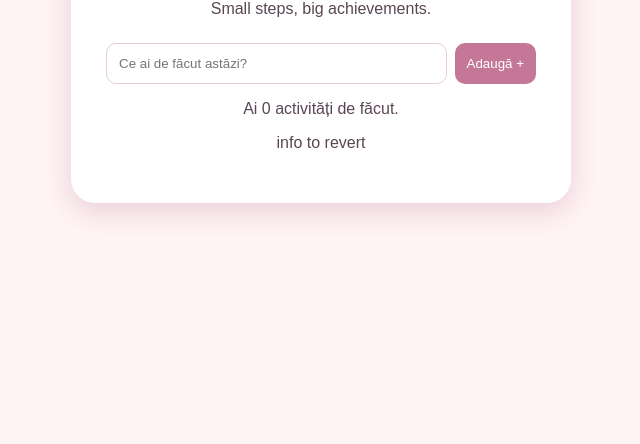
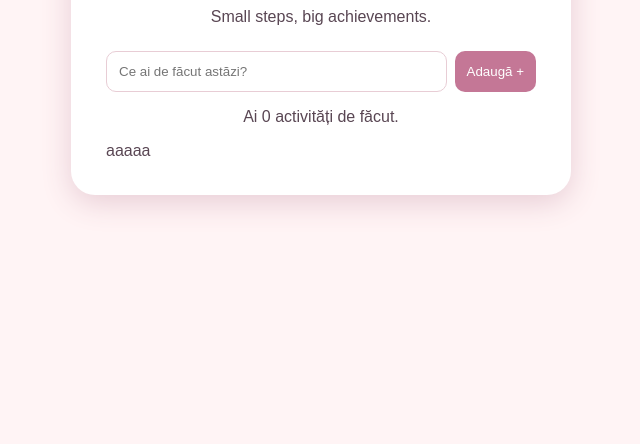
Before and after one commit to oanag03/little-steps, a plain HTML site: page index.html in a window 1280 px wide. Shown: the part 356-800 px from the top of the page, without its empty margins (319-959 px from the left). Drawn offline with Linux system fonts and the light colour scheme.

Commit message:
Other test

```diff
--- a/index.html
+++ b/index.html
@@ -20,7 +20,7 @@
     <ul id="task-list"></ul>
 
     <p id="progress">Ai 0 activități de făcut.</p>
-    <p class="footer">info to revert</p>
+    aaaaa
   </main>
 
   <script src="script.js"></script>
```
